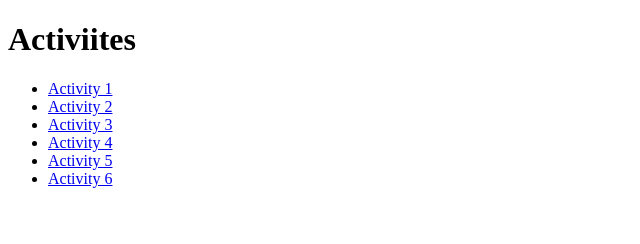
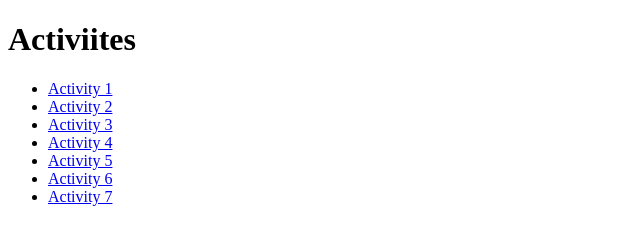
Before and after one commit to OLD-itdev160-sp2023/MATC_ITDEV-160, a plain HTML site: page index.html in a window 1280 px wide. Shown: the full height of the page, 0-640 px from the left. Drawn offline with Linux system fonts and the light colour scheme.

Commit message:
Link to homework

```diff
--- a/index.html
+++ b/index.html
@@ -17,6 +17,7 @@
             <li><a href="./Activity 4//index.html">Activity 4</a></li>
             <li><a href="./Activity 5//index.html">Activity 5</a></li>
             <li><a href="./Activity 6//index.html">Activity 6</a></li>
+            <li><a href="./Activity 7//index.html">Activity 7</a></li>
         </ul>
     </body>
 
```
